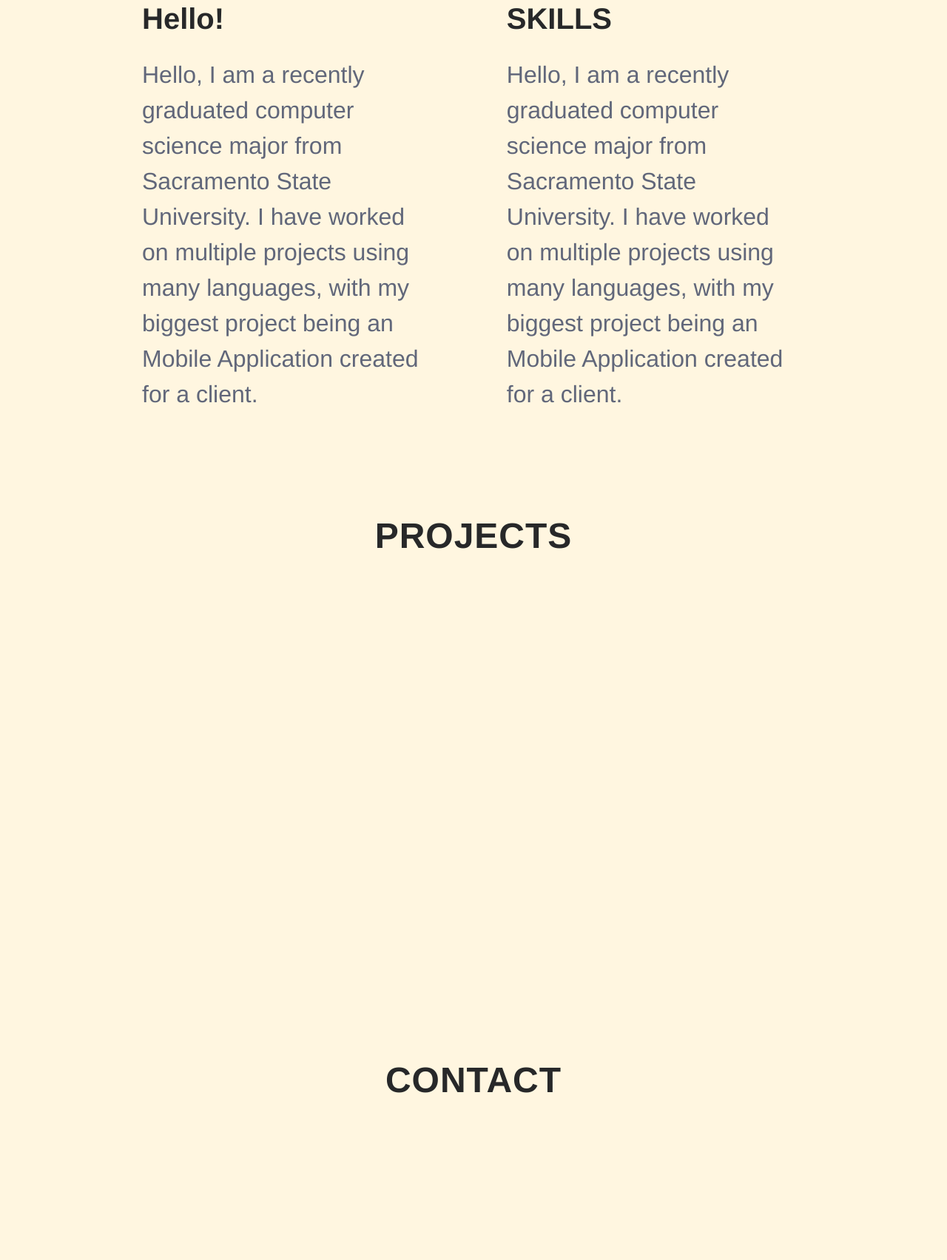
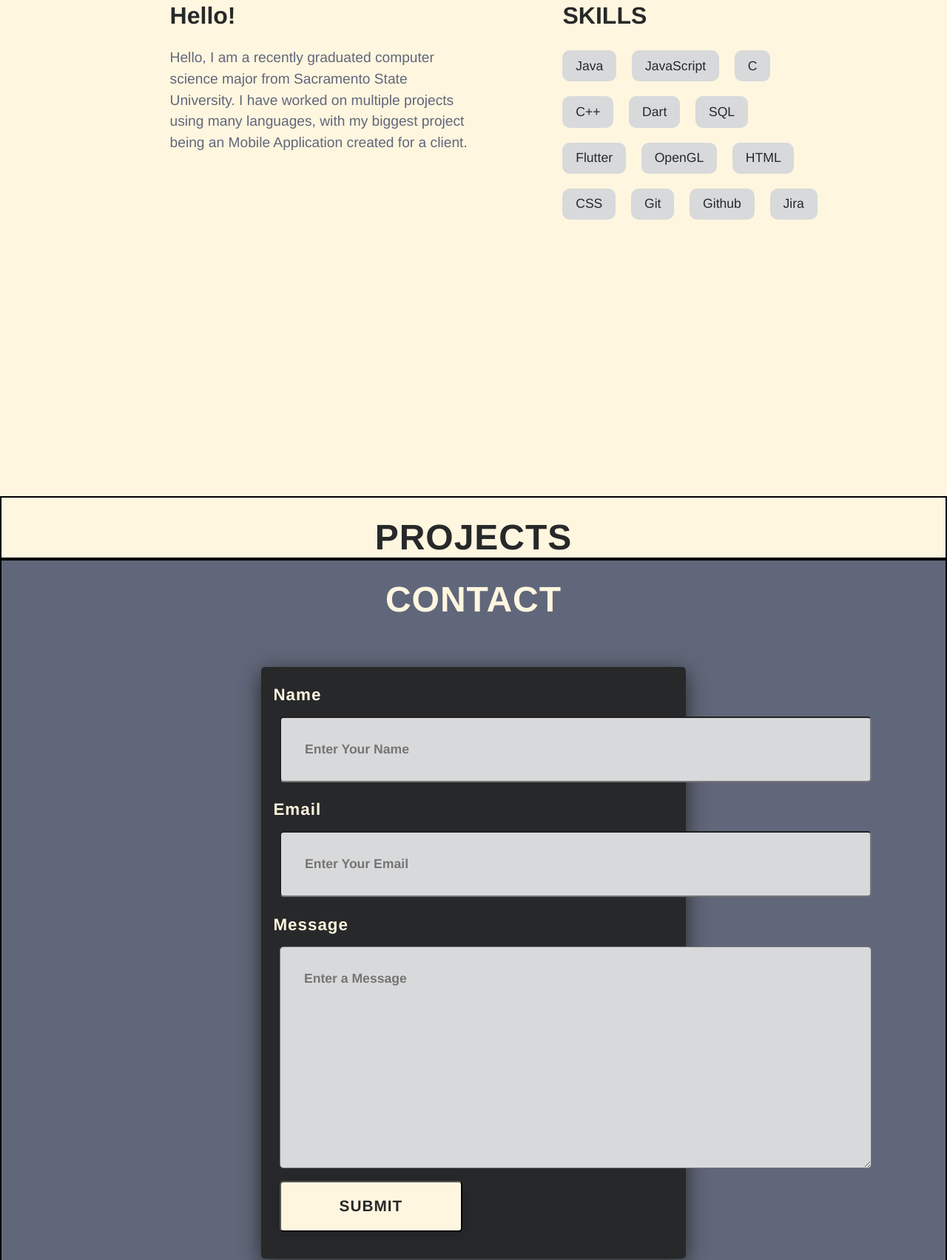
Before and after one commit to JosephCSC/JosephCSC.github.io, a plain HTML site: page index.html in a window 1280 px wide. Shown: the part 929-2633 px from the top of the page at 74% size. Drawn offline with Linux system fonts and the light colour scheme.

Commit message:
Contact Form
finished implementing contact form prototype with send to google sheets feature.

```diff
--- a/index.html
+++ b/index.html
@@ -11,7 +11,11 @@
     <div id="header">
       <div class="container">
         <nav>
-          <img src="images/github-icon.png" class="logo">
+          <div class="logos">
+            <p>Joseph Cruz</p>
+            <a href="https://github.com/JosephCSC"><img src="images/github-icon.png" class="logo"></a>
+            <a href="https://www.linkedin.com/in/joseph-cruz-76ba7313a/"><img src="images/linked-icon.png" class="linkLogo"></a>
+          </div>
           <ul>
             <li><a href="#home">HOME</a></li>
             <li><a href="#about">ABOUT</a></li>
@@ -44,8 +48,21 @@
         </div>
         <div class="rightSide">
           <p> SKILLS</p>
-          <p class="desc"> Hello, I am a recently graduated computer science major from Sacramento State University. I have worked on multiple projects using many
-            languages, with my biggest project being an Mobile Application created for a client.
+          <div class="list">
+            <div class="skill">Java</div>
+            <div class="skill">JavaScript</div>
+            <div class="skill">C</div>
+            <div class="skill">C++</div>
+            <div class="skill">Dart</div>
+            <div class="skill">SQL</div>
+            <div class="skill">Flutter</div>
+            <div class="skill">OpenGL</div>
+            <div class="skill">HTML</div>
+            <div class="skill">CSS</div>
+            <div class="skill">Git</div>
+            <div class="skill">Github</div>
+            <div class="skill">Jira</div>
+          </div>
           </p>
         </div>
       </div>
@@ -63,7 +80,47 @@
       <div class="header-contact">
         <p>CONTACT</p>
       </div>
+      <div class="contactB">
+        <form class="contact-form" name="submit-to-google-sheet">
+          <div class="contact-name">
+            <label class="formLabel" for="name">Name</label>
+            <input type="text" name="Name" placeholder="Enter Your Name" required class="formInput">
+          </div>
+          <div class="contact-email">
+            <label class="formLabel" for="name">Email</label>
+            <input type="text" name="Email" placeholder="Enter Your Email" required class="formInput">
+          </div>
+          <div class="contact-Message">
+            <label class="formLabel" for="name">Message</label>
+            <textarea name="Message" placeholder="Enter a Message" required class="formMessage"
+            rows="10"></textarea>
+          </div>
+          <button type="submit" class="btn btn--theme contact__btn">
+            Submit
+          </button>
+        </form>
+        <span id="msg"></span>
+      </div>
     </section>
 
+    <script>
+      const scriptURL = 'https://script.google.com/macros/s/AKfycbxHJMuCGnI0QRk-XGXESC_-1YW0lr_2g9HB-s_LLaQ5jZyQR6BhbRIcGw2U5l293smz/exec'
+      const form = document.forms['submit-to-google-sheet']
+
+      const msg = document.getElementById("msg")
+
+      form.addEventListener('submit', e => {
+        e.preventDefault()
+        fetch(scriptURL, { method: 'POST', body: new FormData(form)})
+          .then(response => {
+            msg.innerHTML = "Message has been Sent."
+            setTimeout(function(){
+              msg.innerHTML = ""
+            },5000)
+            form.reset()
+          })
+          .catch(error => console.error('Error!', error.message))
+      })
+    </script>
   </body>
 </html>
--- a/style.css
+++ b/style.css
@@ -35,9 +35,39 @@ nav{
     justify-content: space-between;
     flex-wrap: wrap;
 }
+.logos{
+    display: flex;
+    flex-direction: row;
+    gap: 10%;
+}
+.logos p{
+    padding-top: 10px;
+    display: inline-block;
+    list-style: none;
+    font-weight: 700;
+    letter-spacing: 1px;
+    font-size: 1.5rem;
+    width: 230px;
+
+}
+
 .logo{
     height: 40px;
     width: 40px;
+    position: relative;
+    top: 6px;
+}
+.logo:hover{
+    opacity: 75%;
+}
+
+.linkLogo{
+    height: 53px;
+    width: 53px;
+    position: relative;
+}
+.linkLogo:hover{
+    opacity: 75%;
 }
 
 nav ul li{
@@ -104,32 +134,70 @@ a.anchor {
 }
 .about-Content{
     padding-top: 4%;
-    padding-left: 15%;
+    padding-left: 13%;
     padding-right: 8%;
     display: flex;
-    font-size: 250%;
+    font-size: 200%;
     font-family: Arial, Helvetica, sans-serif;
     font-weight: 600;
     text-align: left;
     color: var(--primary);
+    height: 81%;
+    justify-content: space-around;
+
+}
+
+.leftSide{
+    height: 90%;
+    width: 40%;
+    display: flex;
+    flex-direction: column;
 }
 
 .about-Content .desc{
     display: flex;
     padding-top: 6%;
-    padding-right: 20%;
-    font-size: 80%;
+    font-size: 60%;
     font-weight: 250;
     text-align: left;
     line-height: 150%;
     color: var(--secondaryC);
+
+}
+
+
+.rightSide{
+    height: 90%;
+    width: 35%;
+    display: flex;
+    flex-direction: column;
+}
+
+.list{
+    padding-top: 8%;
+    font-size: 55%;
+    font-weight: 250;
+    display: flex;
+    flex-wrap: wrap;
+    gap: 6%;
+    row-gap: 20px;
+
+}
+
+.skill{
+    padding: 3% 5%;
+    border-radius: 10px;
+    background-color: var(--tertiaryC);
+    color: var(--primary);
 }
 
 
 .projects{
-    height: 92vh;
-    width: 100%;
+    display: flex;
+    justify-content: center;
+    flex-direction: column;
     background-color: var(--pop);
+    border: 2px solid black;
 }
 
 .header-projects{
@@ -143,9 +211,12 @@ a.anchor {
 }
 
 .contact{
-    height: 92vh;
-    width: 100%;
-    background-color: var(--pop);
+    display: flex;
+    flex-direction: column;
+    background-color: var(--secondaryC);
+    border: 2px solid black;
+    align-items: center;
+
 }
 
 .header-contact{
@@ -153,7 +224,93 @@ a.anchor {
     font-size: 300%;
     font-family: Arial, Helvetica, sans-serif;
     font-weight: 600;
+    letter-spacing: 1px;
+    color: var(--pop);
+    width: 30%;
     text-align: center;
+}
+
+.contactB{
+    display: flex;
+    flex-direction: column;
+    margin-top: 5%;
+    margin-bottom: 10%;
+    background-color: var(--primary);
+    height: 800px;
+    width: 45%;
+    border-radius: 5px;
+    align-items: flex-start;
+    box-shadow: var(--primary) 0 7px 29px 0;
+    font-family: Arial, Helvetica, sans-serif;
+}
+
+.formInput{
+    display: flex;
+    color: #333;
+    padding: 2rem;
+    margin-left: 25px;
+    font-size: 1.1rem;
+    background: var(--tertiaryC);
+    border-radius: 5px;
+    font-weight: 600;
+    width: 800px;
+
+}
+
+.formLabel{
+    padding-top: 3%;
+    padding-left: 2%;
+    display: flex;
+    color: var(--pop);
+    font-size: 1.4rem;
     letter-spacing: 1px;
-    color: var(--primary);
+    font-weight: 700;
+    margin-bottom: 1rem;
+    text-align: left;
 }
+
+.formMessage{
+    display: flex;
+    height: 300px;
+    color: #333;
+    padding: 2rem;
+    margin-left: 25px;
+    font-size: 1.1rem;
+    background: var(--tertiaryC);
+    border-radius: 5px;
+    font-weight: 600;
+    width: 800px;
+}
+
+.btn {
+    margin-top: 2%;
+    margin-left: 3%;
+    background: #7843e9;
+    color: #fff;
+    text-transform: uppercase;
+    letter-spacing: 1px;
+    display: inline-block;
+    font-weight: 700;
+    border-radius: 5px;
+    box-shadow: 0 5px 15px 0 rgba(0,0,0,.15);
+    transition: transform .3s;
+}
+
+.contact__btn {
+    width: 30%;
+    padding: 1.3rem;
+    font-size: 1.3rem;
+}
+.btn--theme {
+    background: var(--pop);
+    color: var(--primary)
+}
+
+#msg{
+    padding-left: 40%;
+    color: var(--pop);
+    display: flex;
+    font-size: 1.1rem;
+    position: relative;
+    top: -65px;
+}
```
Also changed, not shown: images/linked-icon.png (added), 1 other file.
